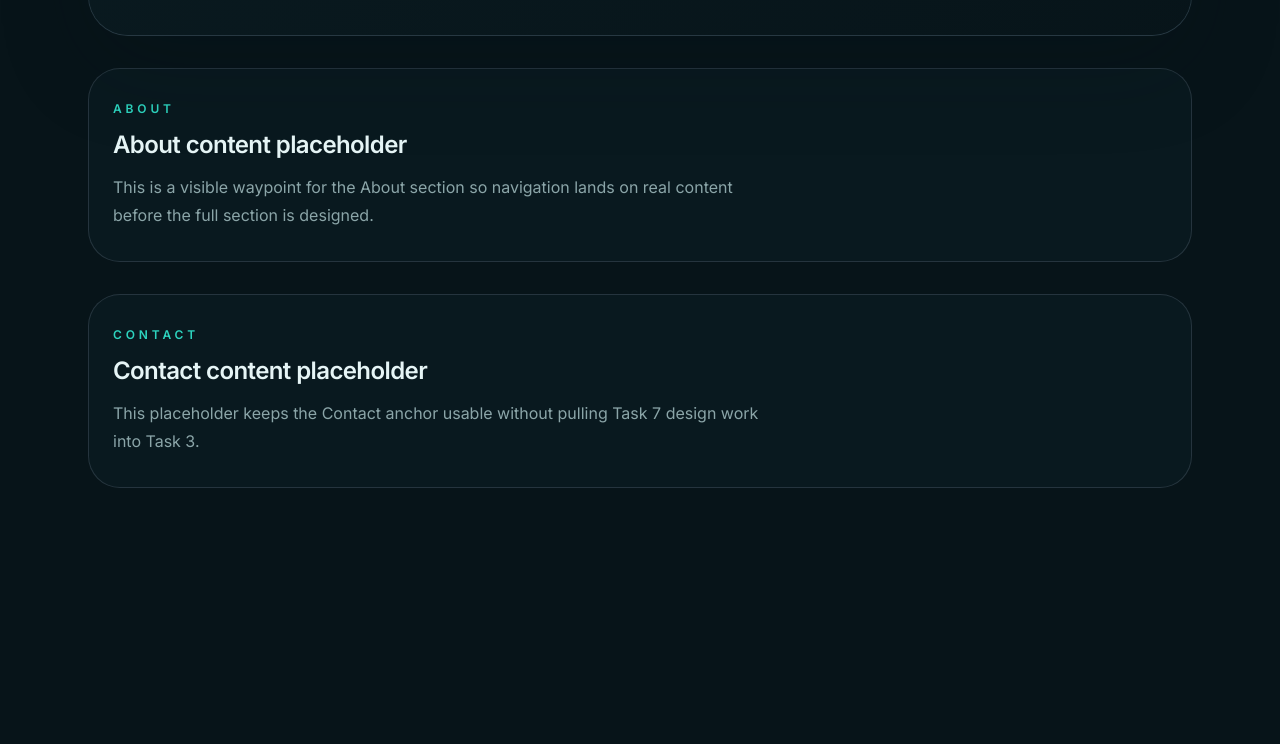
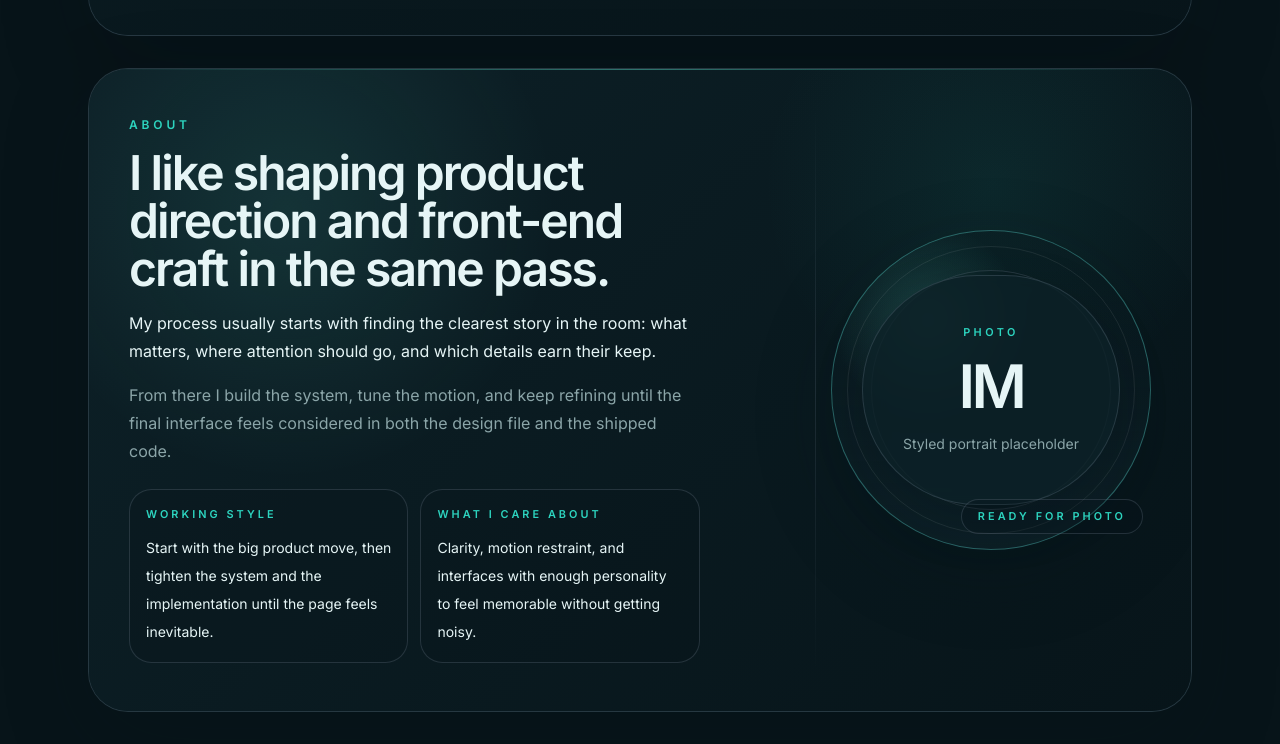
Before and after one commit to mis8680/mis8680.github.io, an Astro site: page / in a window 1280 px wide. Shown: the part 2696-3440 px from the top of the page. Before the commit the page ends 3248 px from the top, so only its background shows below. Built offline with nearby package versions, Linux system fonts and the light colour scheme; Astro itself is replaced by a stand-in of ours.

Commit message:
feat: add about section with photo placeholder

```diff
--- /dev/null
+++ b/src/components/About.astro
@@ -0,0 +1,86 @@
+---
+const notes = [
+	{
+		label: 'Working style',
+		text: 'Start with the big product move, then tighten the system and the implementation until the page feels inevitable.',
+	},
+	{
+		label: 'What I care about',
+		text: 'Clarity, motion restraint, and interfaces with enough personality to feel memorable without getting noisy.',
+	},
+];
+---
+
+<section
+	id="about"
+	class="relative isolate overflow-hidden rounded-[2.5rem] border border-[color:var(--color-border)] bg-[color:color-mix(in_srgb,var(--color-surface)_74%,transparent)] px-6 py-8 shadow-[0_28px_90px_rgba(4,19,24,0.2)] scroll-mt-28 sm:px-8 sm:py-10 lg:px-10 lg:py-12"
+	aria-labelledby="about-heading"
+>
+	<div aria-hidden="true" class="absolute inset-0">
+		<div class="absolute inset-0 bg-[linear-gradient(135deg,color-mix(in_srgb,var(--color-surface)_94%,transparent),color-mix(in_srgb,var(--color-background)_88%,transparent))]"></div>
+		<div class="absolute inset-0 bg-[radial-gradient(circle_at_18%_22%,rgba(94,234,212,0.1),transparent_26%),radial-gradient(circle_at_82%_18%,rgba(45,212,191,0.08),transparent_22%)]"></div>
+		<div class="absolute inset-x-0 top-0 h-px bg-[linear-gradient(90deg,transparent,rgba(94,234,212,0.42),transparent)]"></div>
+		<div class="absolute inset-y-10 right-[34%] hidden w-px bg-[linear-gradient(180deg,transparent,rgba(148,163,184,0.16),transparent)] lg:block"></div>
+	</div>
+
+	<div class="relative z-10 grid gap-10 lg:grid-cols-[minmax(0,1fr)_minmax(18rem,0.72fr)] lg:items-center">
+		<div class="space-y-6">
+			<div class="space-y-4">
+				<p class="text-xs font-semibold uppercase tracking-[0.32em] text-[color:var(--color-accent)]">
+					About
+				</p>
+				<h2
+					id="about-heading"
+					class="max-w-3xl text-3xl font-semibold tracking-[-0.04em] text-[color:var(--color-text)] sm:text-4xl lg:text-5xl"
+				>
+					I like shaping product direction and front-end craft in the same pass.
+				</h2>
+				<p class="max-w-2xl text-sm leading-7 text-[color:var(--color-text)] sm:text-base">
+					My process usually starts with finding the clearest story in the room: what matters,
+					where attention should go, and which details earn their keep.
+				</p>
+				<p class="max-w-2xl text-sm leading-7 text-[color:var(--color-muted-text)] sm:text-base">
+					From there I build the system, tune the motion, and keep refining until the final
+					interface feels considered in both the design file and the shipped code.
+				</p>
+			</div>
+
+			<div class="grid gap-3 sm:grid-cols-2">
+				{
+					notes.map(({ label, text }) => (
+						<div class="rounded-[1.4rem] border border-[color:var(--color-border)] bg-[color:color-mix(in_srgb,var(--color-background)_18%,transparent)] px-4 py-4">
+							<p class="text-[0.68rem] font-semibold uppercase tracking-[0.28em] text-[color:var(--color-accent)]">
+								{label}
+							</p>
+							<p class="mt-3 text-sm leading-7 text-[color:var(--color-text)]">{text}</p>
+						</div>
+					))
+				}
+			</div>
+		</div>
+
+		<div class="flex justify-center lg:justify-end">
+			<div class="relative aspect-square w-full max-w-[20rem]">
+				<div class="absolute inset-0 rounded-full border border-[color:color-mix(in_srgb,var(--color-accent)_28%,var(--color-border))] bg-[radial-gradient(circle_at_30%_28%,rgba(94,234,212,0.18),transparent_30%),linear-gradient(180deg,color-mix(in_srgb,var(--color-background)_22%,transparent),color-mix(in_srgb,var(--color-surface)_84%,transparent))] shadow-[0_24px_80px_rgba(4,19,24,0.24)]"></div>
+				<div class="absolute inset-4 rounded-full border border-[color:rgba(255,255,255,0.08)]"></div>
+				<div class="absolute inset-10 rounded-full border border-[color:var(--color-border)] bg-[color:color-mix(in_srgb,var(--color-background)_20%,transparent)] backdrop-blur-sm"></div>
+				<div class="absolute inset-0 flex items-center justify-center">
+					<div class="rounded-full border border-[color:var(--color-border)] bg-[color:color-mix(in_srgb,var(--color-surface)_82%,transparent)] px-10 py-12 text-center shadow-[0_18px_50px_rgba(4,19,24,0.18)]">
+						<p class="text-[0.68rem] font-semibold uppercase tracking-[0.32em] text-[color:var(--color-accent)]">
+							Photo
+						</p>
+						<p class="mt-4 text-5xl font-semibold tracking-[-0.06em] text-[color:var(--color-text)] sm:text-6xl">
+							IM
+						</p>
+						<p class="mt-4 text-sm leading-6 text-[color:var(--color-muted-text)]">
+							Styled portrait placeholder
+						</p>
+					</div>
+				</div>
+				<div class="absolute bottom-4 right-2 rounded-full border border-[color:var(--color-border)] bg-[color:color-mix(in_srgb,var(--color-background)_24%,transparent)] px-4 py-2 text-[0.68rem] font-semibold uppercase tracking-[0.28em] text-[color:var(--color-accent)]">
+					Ready for photo
+				</div>
+			</div>
+		</div>
+	</div>
+</section>
--- a/src/pages/index.astro
+++ b/src/pages/index.astro
@@ -3,6 +3,7 @@ import Layout from '../layouts/Layout.astro';
 import Hero from '../components/Hero.astro';
 import Nav from '../components/Nav.astro';
 import Projects from '../components/Projects.astro';
+import About from '../components/About.astro';
 ---
 
 <Layout title="Insu Mun | Portfolio">
@@ -11,23 +12,7 @@ import Projects from '../components/Projects.astro';
 		<div class="flex w-full flex-col gap-8 pb-16">
 			<Hero />
 			<Projects />
-			<section
-				id="about"
-				class="rounded-[2rem] border border-[color:var(--color-border)] bg-[color:color-mix(in_srgb,var(--color-surface)_40%,transparent)] px-6 py-8 scroll-mt-28"
-				aria-labelledby="about-heading"
-			>
-				<div class="space-y-3">
-					<p class="text-xs font-semibold uppercase tracking-[0.32em] text-[color:var(--color-accent)]">
-						About
-					</p>
-					<h2 id="about-heading" class="text-2xl font-semibold tracking-tight text-[color:var(--color-text)]">
-						About content placeholder
-					</h2>
-					<p class="max-w-2xl text-sm leading-7 text-[color:var(--color-muted-text)] sm:text-base">
-						This is a visible waypoint for the About section so navigation lands on real content before the full section is designed.
-					</p>
-				</div>
-			</section>
+			<About />
 			<section
 				id="contact"
 				class="rounded-[2rem] border border-[color:var(--color-border)] bg-[color:color-mix(in_srgb,var(--color-surface)_40%,transparent)] px-6 py-8 scroll-mt-28"
```
